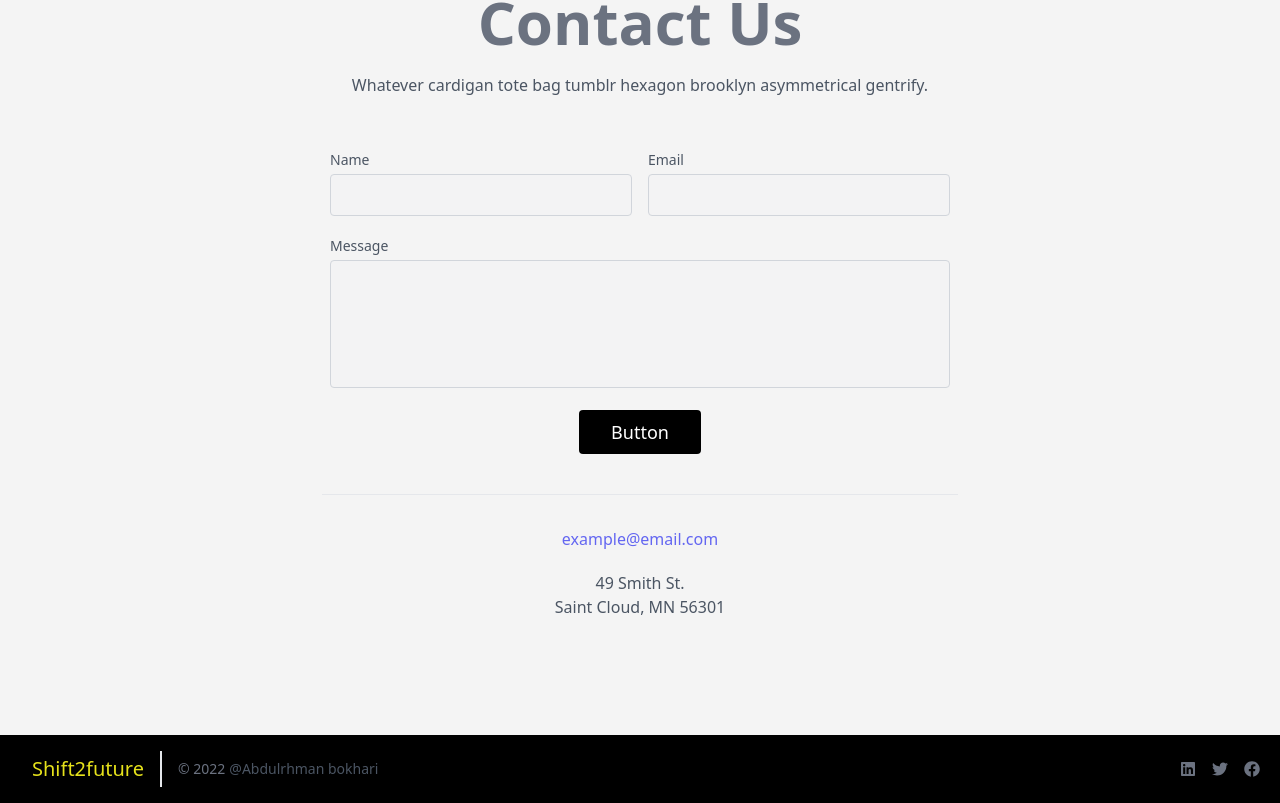
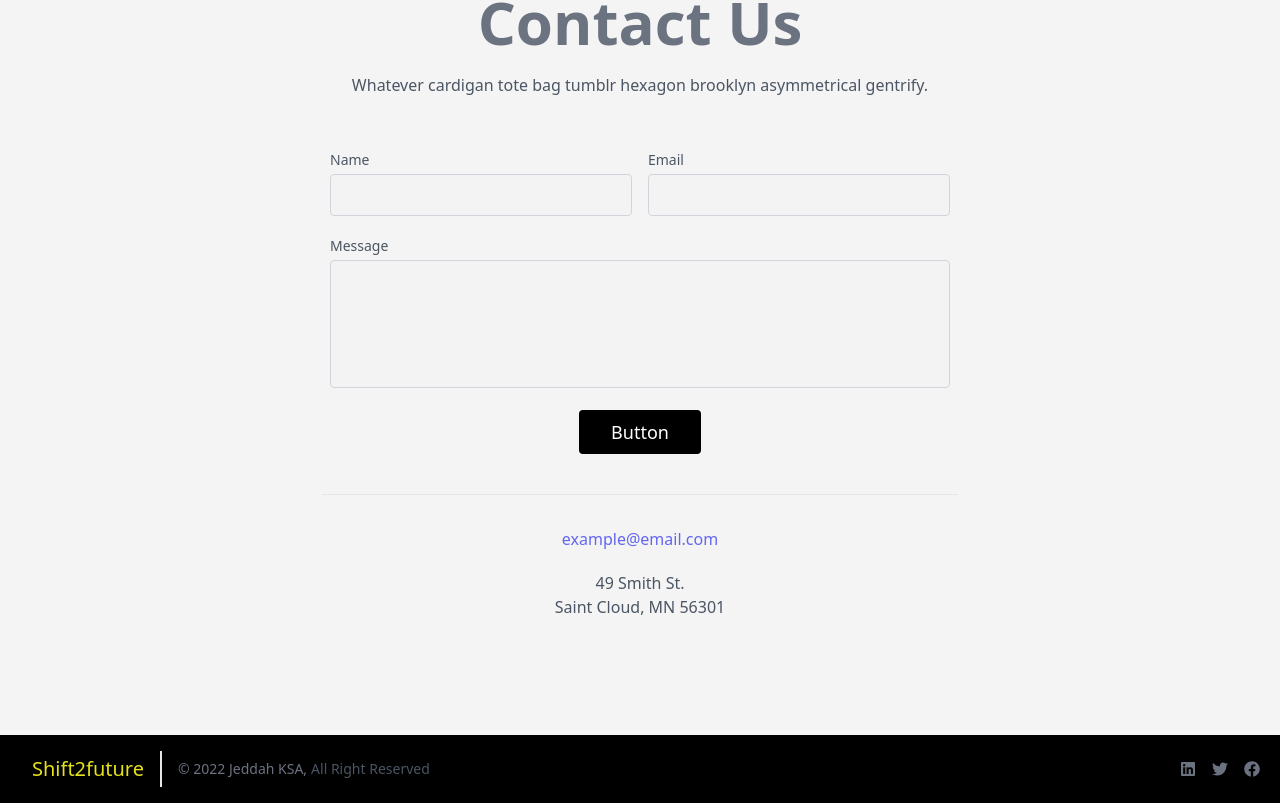
Before and after one commit to a-Bokhari118/shift2future-client, a Next.js app: page / in a window 1280 px wide. Shown: the part 5759-6562 px from the top of the page. Built offline with nearby package versions, Linux system fonts and the light colour scheme.

Commit message:
:hammer: fixing footer

```diff
--- a/components/Footer.js
+++ b/components/Footer.js
@@ -8,14 +8,14 @@ const Footer = () => {
           <span className="ml-3 text-xl text-mainColor">Shift2future</span>
         </a>
         <p className="text-sm text-gray-500 sm:ml-4 sm:pl-4 sm:border-l-2 sm:border-gray-200 sm:py-2 sm:mt-0 mt-4">
-          © 2022
+          © 2022 Jeddah KSA,
           <a
             href="https://twitter.com/knyttneve"
             className="text-gray-600 ml-1"
             rel="noopener noreferrer"
             target="_blank"
           >
-            @Abdulrhman bokhari
+            All Right Reserved
           </a>
         </p>
         <span className="inline-flex sm:ml-auto sm:mt-0 mt-4 justify-center sm:justify-start">
--- a/components/gaming/Gallrey.js
+++ b/components/gaming/Gallrey.js
@@ -5,7 +5,7 @@ const Gallrey = () => {
         Gaming Setups We Made
       </h1>
       <div class="container mx-auto">
-        <div class="grid-cols-3 p-20 space-y-2 bg-[#F4F4F4] lg:space-y-0 lg:grid lg:gap-3 lg:grid-rows-3">
+        <div class="grid-cols-3 p-0 lg:p-20 space-y-2 bg-[#F4F4F4] lg:space-y-0 lg:grid lg:gap-3 lg:grid-rows-3">
           <div class="w-full rounded">
             <img
               src="https://images.unsplash.com/photo-1523275335684-37898b6baf30?ixlib=rb-1.2.1&ixid=MnwxMjA3fDB8MHxwaG90by1wYWdlfHx8fGVufDB8fHx8&auto=format&fit=crop&w=989&q=80"
--- a/components/gaming/ServiceDesc.js
+++ b/components/gaming/ServiceDesc.js
@@ -5,7 +5,7 @@ const ServiceDesc = () => {
   return (
     <header className="px-4 relative z-20 py-16 w-full bg-[#F4F4F4]">
       <div className="flex flex-col lg:flex-row items-center container mx-auto gap-x-10 ">
-        <div className="order-2 text-gray-900 lg:pt-0 w-full  ">
+        <div className="order-2 text-gray-900 lg:pt-0 w-full pt-10 ">
           <h2 className="text-3xl sm:text-3xl md:text-2xl lg:text-3xl xl:text-3xl font-extrabold uppercase transform ">
             Creating or upgrading your gaming/office setups
           </h2>
```
